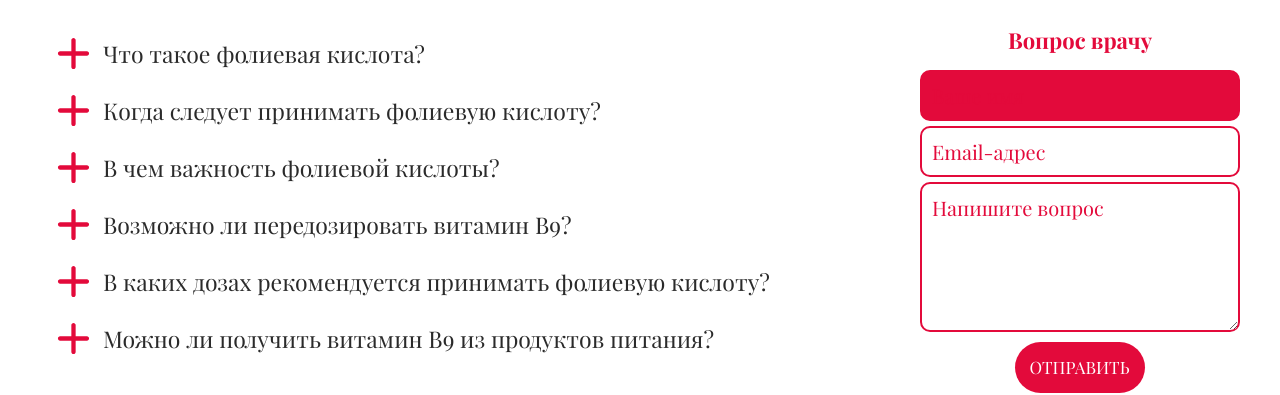
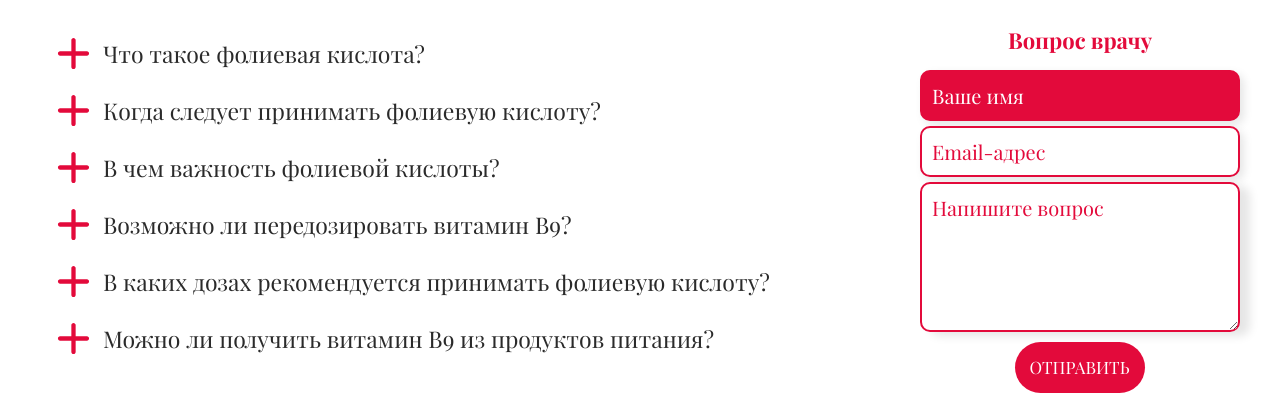
Before and after one commit to Huper12345/FolicProject, a React (Create React App) app: page / in a window 1280 px wide. In both pictures the pointer is over the input "Ваше имя". Shown: the part 3128-3523 px from the top of the page. Built offline with nearby package versions, Linux system fonts and the light colour scheme.

Commit message:
1 file modified

```diff
--- a/src/components/FAquestions/DoctorQuestion/DoctorQuestion.css
+++ b/src/components/FAquestions/DoctorQuestion/DoctorQuestion.css
@@ -36,6 +36,11 @@
   transition: 0.2s;
   color: var(--darkpink);
   cursor: pointer;
+  box-shadow: 4px 4px 10px rgba(0, 0, 0, 0.1);
+}
+
+.Question-Input:hover::placeholder {
+  color: var(--white);
 }
 
 .Question-Input::placeholder {
@@ -75,6 +80,7 @@
   transition: 0.2s;
   cursor: pointer;
   width: 100%;
+  box-shadow: 10px 4px 10px rgba(0, 0, 0, 0.1);
 }
 .Question-Message::placeholder {
   color: var(--darkpink);
@@ -82,6 +88,10 @@
   font-weight: 400;
   font-style: normal;
   font-size: 20px;
+}
+
+.Question-Message:hover::placeholder {
+  color: var(--white);
 }
 
 .Question-Message:hover {
```
